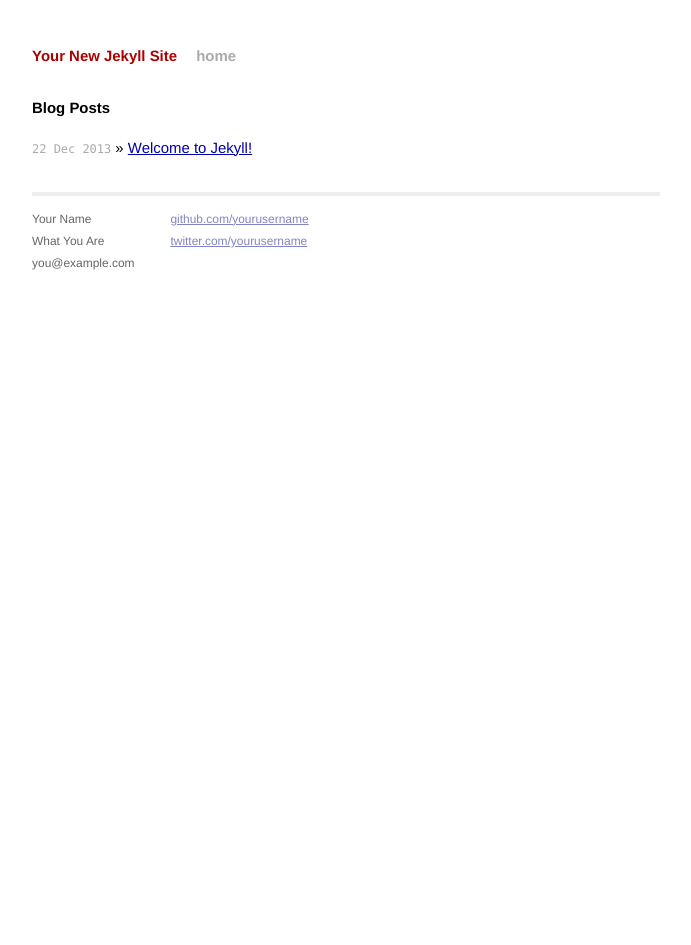
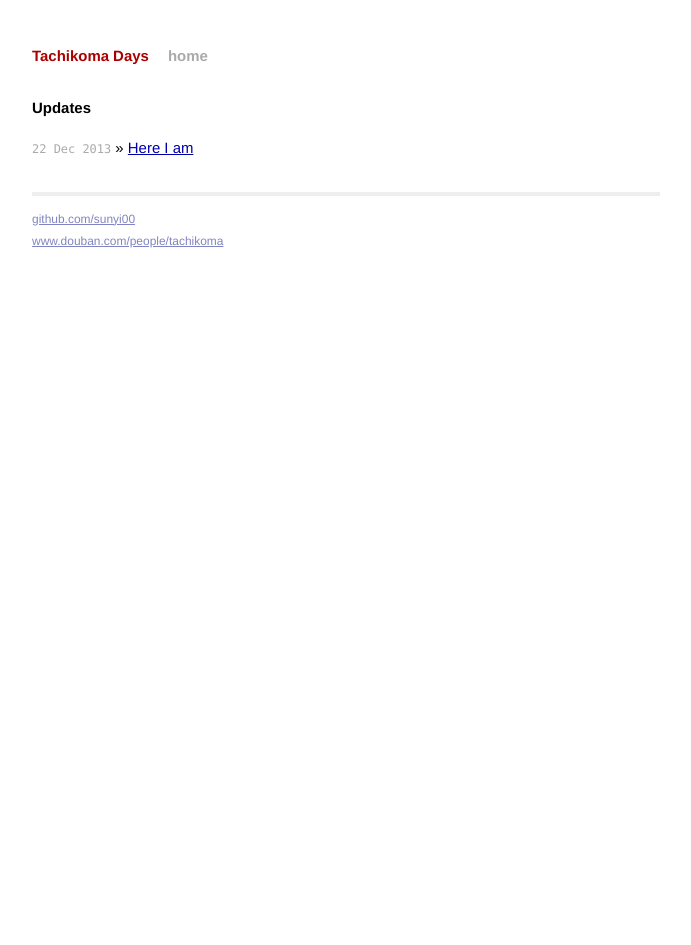
Before and after one commit to sunyi00/sunyi00.github.io, a Jekyll site: the page built from index.html, in a window 1280 px wide. Shown: the whole page, without its empty margins (294-985 px from the left). Built offline with Jekyll 4.4.1, drawn with Linux system fonts in a browser that asks for light colours; Markdown is read by kramdown in place of the engine named in the settings.

Commit message:
here i am

```diff
--- a/_config.yml
+++ b/_config.yml
@@ -1,3 +1,3 @@
-name: Your New Jekyll Site
+name: Tachikoma Days
 markdown: redcarpet
 pygments: true
--- a/_layouts/default.html
+++ b/_layouts/default.html
@@ -26,15 +26,8 @@
           <div class="footer">
             <div class="contact">
               <p>
-                Your Name<br />
-                What You Are<br />
-                you@example.com
-              </p>
-            </div>
-            <div class="contact">
-              <p>
-                <a href="https://github.com/yourusername">github.com/yourusername</a><br />
-                <a href="https://twitter.com/yourusername">twitter.com/yourusername</a><br />
+                <a href="https://github.com/sunyi00">github.com/sunyi00</a><br />
+                <a href="http://www.douban.com/people/tachikoma">www.douban.com/people/tachikoma</a><br />
               </p>
             </div>
           </div>
--- a/index.html
+++ b/index.html
@@ -1,10 +1,10 @@
 ---
 layout: default
-title: Your New Jekyll Site
+title: Tachikoma Days
 ---
 
 <div id="home">
-  <h1>Blog Posts</h1>
+  <h1>Updates</h1>
   <ul class="posts">
     {% for post in site.posts %}
       <li><span>{{ post.date | date_to_string }}</span> &raquo; <a href="{{ post.url }}">{{ post.title }}</a></li>
```
Also changed, not shown: _posts/2013-12-22-here-i-am.markdown (added, +8 -0 lines), _posts/2013-12-22-welcome-to-jekyll.markdown (deleted, +0 -24 lines).
